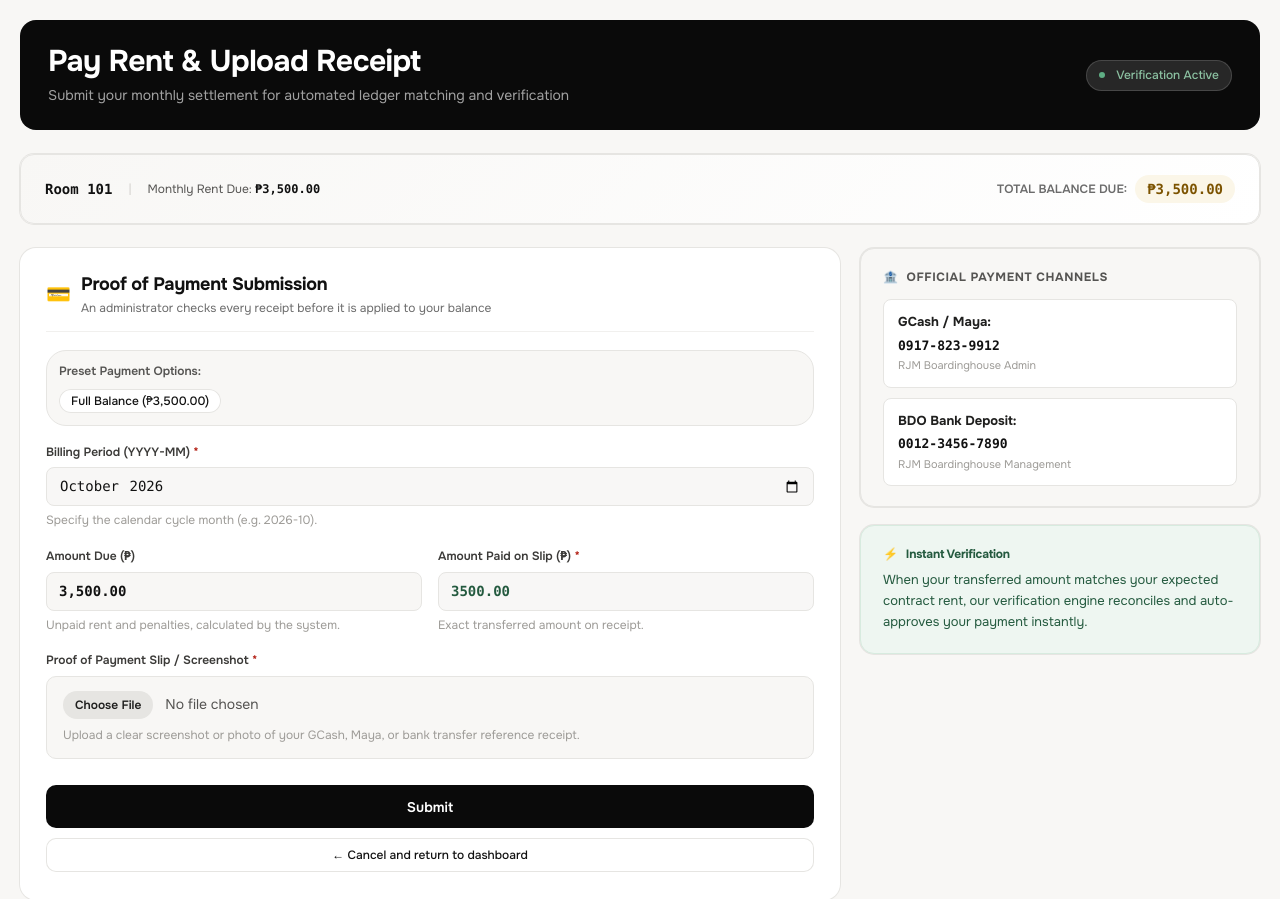
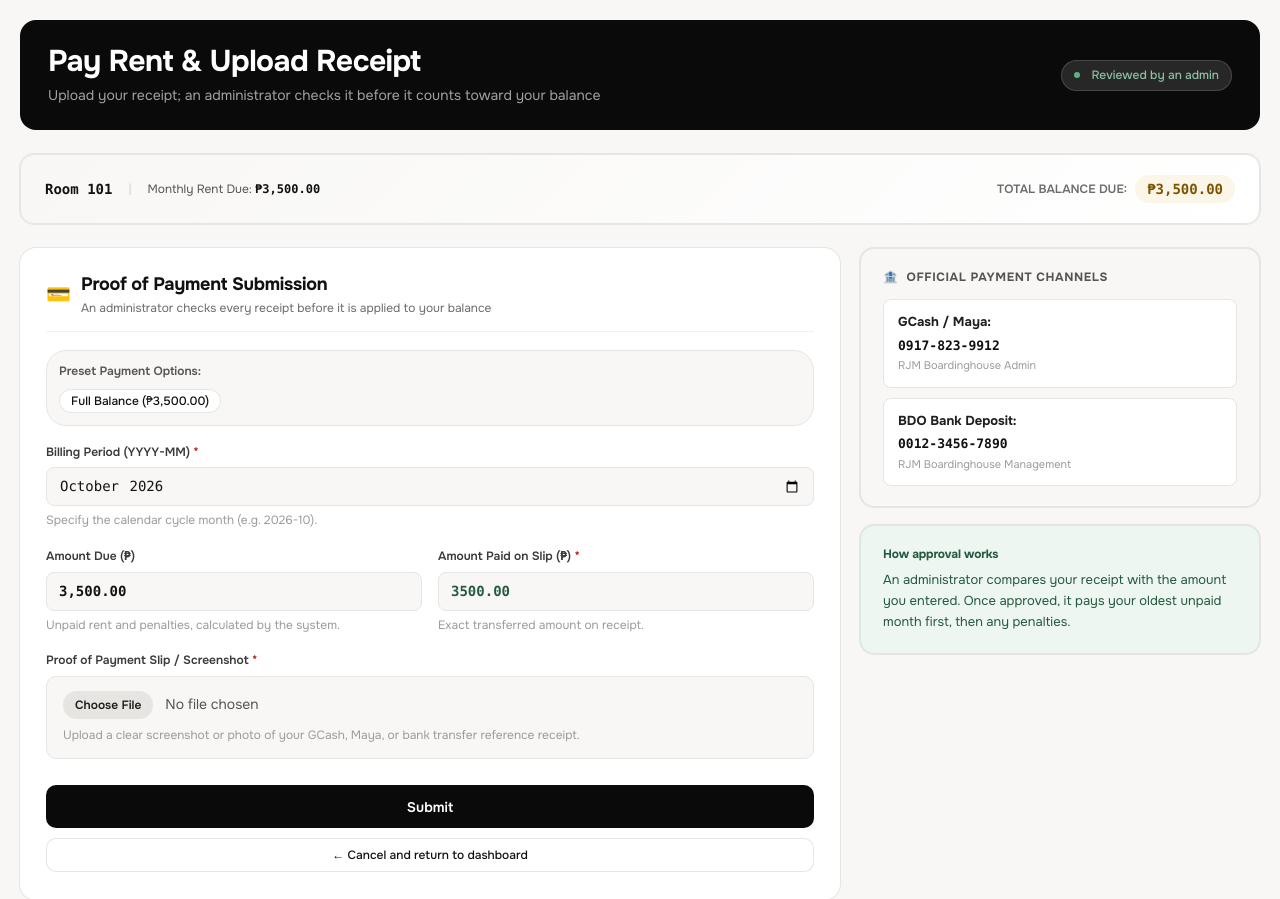
Before and after one commit to Kierbz123/rjm-boardinghouse-system, a PHP site: the page made by claude-code-project-files/src/Views/portal/payment_new.php in a window 1280 px wide. Shown: the top 899 px of the page. Run offline with PHP 8.4, Linux system fonts and the light colour scheme; the template is opened without the code that fills it, so the values that code supplies are empty; style sheets or scripts are compiled from the project's sources.

Commit message:
Phase 4: remove copy that promised automatic payment approval
Boarder dashboard and payment page said payments are auto-matched and
auto-approved; since B3 every payment is reviewed by an admin. Copy now says
so and explains the oldest-month-first allocation.

```diff
--- a/claude-code-project-files/src/Views/portal/dashboard.php
+++ b/claude-code-project-files/src/Views/portal/dashboard.php
@@ -262,10 +262,10 @@
                 <div style="flex: 1; min-width: 0;">
                     <h3 class="text-heading-sm font-bold text-neutral-900 flex items-center gap-2">
                         Pay Rent
-                        <span class="badge badge-success" style="font-size: 0.625rem; padding: 0.15rem 0.5rem;">Auto Match</span>
+                        <span class="badge badge-success" style="font-size: 0.625rem; padding: 0.15rem 0.5rem;">Admin reviewed</span>
                     </h3>
                     <p class="text-body-sm text-neutral-500" style="margin-top: 0.4rem; line-height: 1.6;">
-                        Settle your monthly fee. Upload GCash, Maya, or bank transfer confirmation for automated verification.
+                        Settle your monthly fee. Upload your GCash, Maya or bank transfer receipt; an administrator confirms it and your balance updates.
                     </p>
                 </div>
             </div>
--- a/claude-code-project-files/src/Views/portal/payment_new.php
+++ b/claude-code-project-files/src/Views/portal/payment_new.php
@@ -45,11 +45,11 @@
     <div class="page-banner" style="padding: 1.5rem 1.75rem; border-radius: 1rem;">
         <div>
             <h1 class="text-heading-lg font-bold">Pay Rent &amp; Upload Receipt</h1>
-            <p class="text-body-sm" style="margin-top: 0.35rem;">Submit your monthly settlement for automated ledger matching and verification</p>
+            <p class="text-body-sm" style="margin-top: 0.35rem;">Upload your receipt; an administrator checks it before it counts toward your balance</p>
         </div>
         <span class="badge badge-success" style="background:rgba(255,255,255,0.12); color:#8cc2a2; border:1px solid rgba(255,255,255,0.15); padding: 0.35rem 0.75rem;">
             <span style="width:0.4rem;height:0.4rem;border-radius:50%;background:#5fae84;display:inline-block;margin-right:0.4rem;"></span>
-            Verification Active
+            Reviewed by an admin
         </span>
     </div>
 
@@ -231,10 +231,10 @@
 
             <div class="card" style="padding: 1.25rem 1.375rem; background: #eef6f1; border: 1px solid #d7ebdf; border-radius: 0.875rem;">
                 <h3 class="text-xs font-bold flex items-center gap-2" style="color: #245a3f; margin-bottom: 0.5rem;">
-                    <span>⚡</span> Instant Verification
+                    How approval works
                 </h3>
                 <p style="font-size: 0.8125rem; color: #245a3f; line-height: 1.6;">
-                    When your transferred amount matches your expected contract rent, our verification engine reconciles and auto-approves your payment instantly.
+                    An administrator compares your receipt with the amount you entered. Once approved, it pays your oldest unpaid month first, then any penalties.
                 </p>
             </div>
         </div>
```
